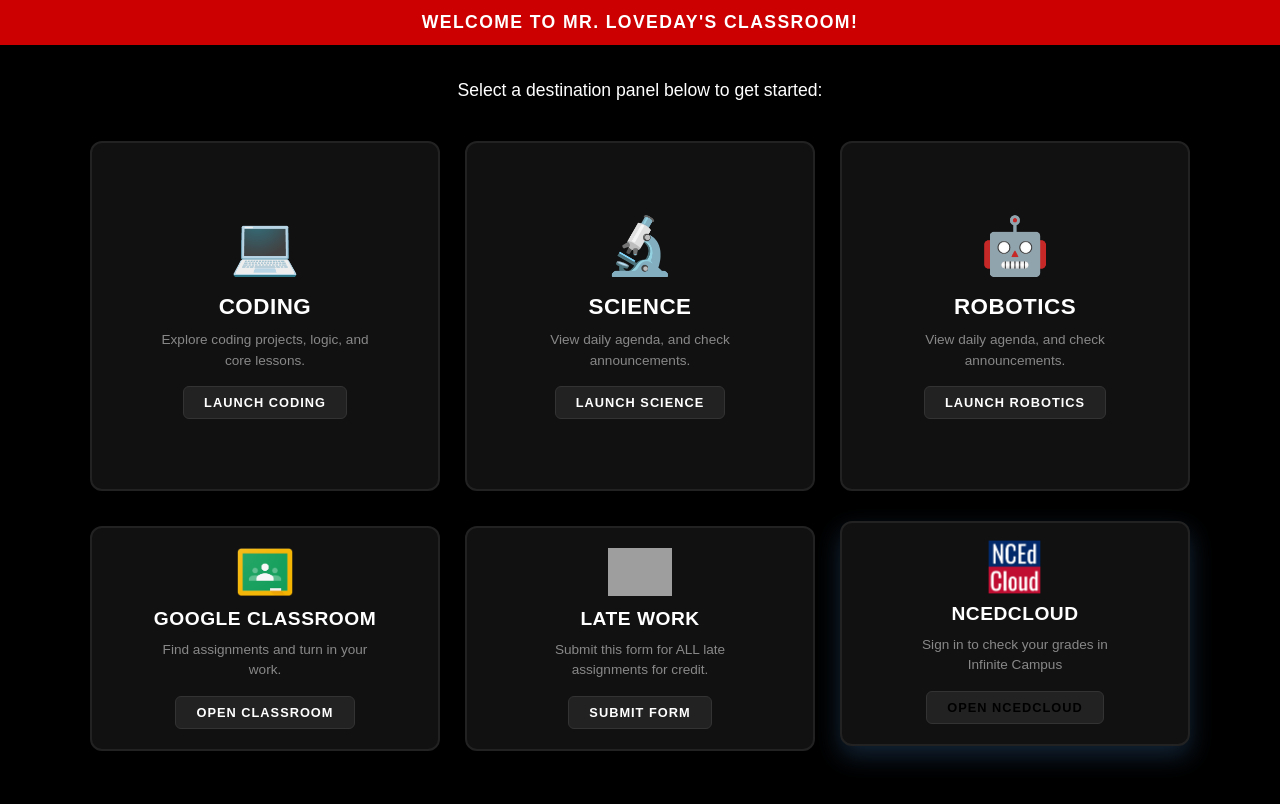
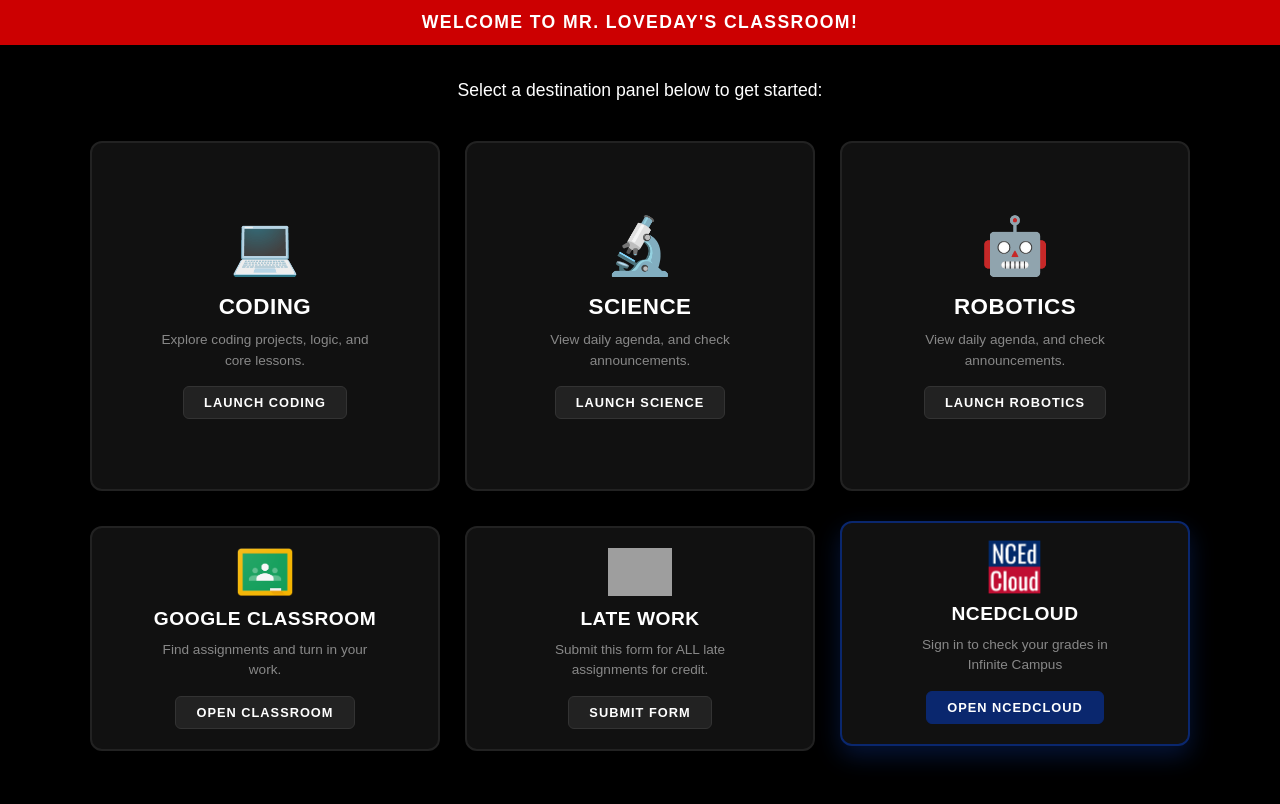
Before and after one commit to ericloveday/landing, a plain HTML site: page index.html in a window 1280 px wide. In both pictures the pointer is over the link 1015 px from the left and 638 px from the top of the page. Drawn offline with Linux system fonts and the light colour scheme; grey boxes are pictures that could not be loaded.

Commit message:
Fix hover styles for ncedcloud-card

```diff
--- a/index.html
+++ b/index.html
@@ -162,8 +162,8 @@
         }
         .ncedcloud-card:hover {
             transform: translateY(-5px);
-            border-color: ##0a276e;
-            box-shadow: 0 10px 25px rgba(74, 144, 217, 0.25);
+            border-color: #0a276e;
+            box-shadow: 0 10px 25px rgba(10, 39, 110, 0.5);
         }
 
         /* Content elements inside square cards */
@@ -213,7 +213,7 @@
         .bathroom-card:hover .btn-label { background-color: #82c341; border-color: #82c341; color: #000000; }
         .missing-work-card:hover .btn-label { background-color: #f39c12; border-color: #f39c12; color: #000000; }
         .classroom-card:hover .btn-label { background-color: #1e8e3e; border-color: #1e8e3e; }
-        .ncedcloud-card:hover .btn-label { background-color: ##0a276e; border-color: ##0a276e; color: #000000; }
+        .ncedcloud-card:hover .btn-label { background-color: #0a276e; border-color: #0a276e; color: #ffffff; }
 
         /* Mobile Layout Breakpoints */
         @media (max-width: 850px) {
```
